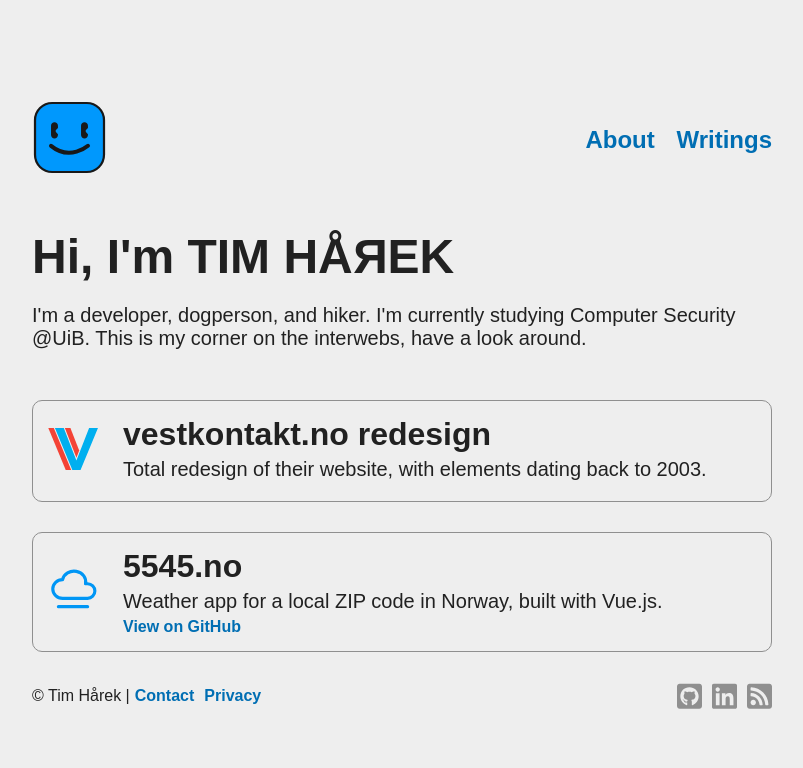
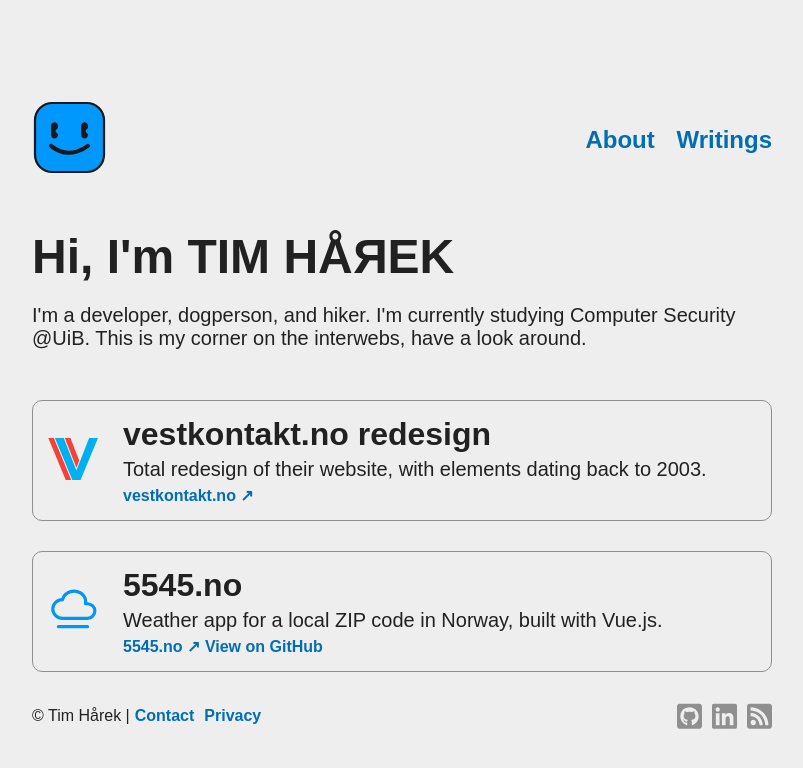
Before and after one commit to timharek/timharek.no, a Jekyll site: the page built from index.html, in a window 1280 px wide. Shown: the top 768 px of the page, without its empty margins (238-1041 px from the left). Built offline with Jekyll 4.4.1, drawn with Linux system fonts in a browser that asks for light colours; some web fonts are replaced.

Commit message:
projects: added links

```diff
--- a/_data/projects.yml
+++ b/_data/projects.yml
@@ -2,9 +2,13 @@
   desc: >-
       Total redesign of their website, with elements dating back to 2003.
   svg: /assets/img/projects/vk.svg
+  link: https://vestkontakt.no
+  link_short: vestkontakt.no
 
 - name: 5545.no
   desc: >-
       Weather app for a local ZIP code in Norway, built with Vue.js.
   github: https://github.com/timharek/5545.no
+  link: https://5545.no
+  link_short: 5545.no
   svg: /assets/img/projects/5545.svg
--- a/index.html
+++ b/index.html
@@ -21,6 +21,10 @@ animate: animate
                     <p>
                         {{ project.desc }}
                     </p>
+                    {% if project.link %}
+                        <a href="{{ project.link }}" target="_blank" rel="noreferrer">{{ project.link_short }} ↗</a>
+                    {% endif %}
+
                     {% if project.github %}
                         <a href="{{ project.github }}" target="_blank" rel="noreferrer">View on GitHub</a>
                     {% endif %}
```
